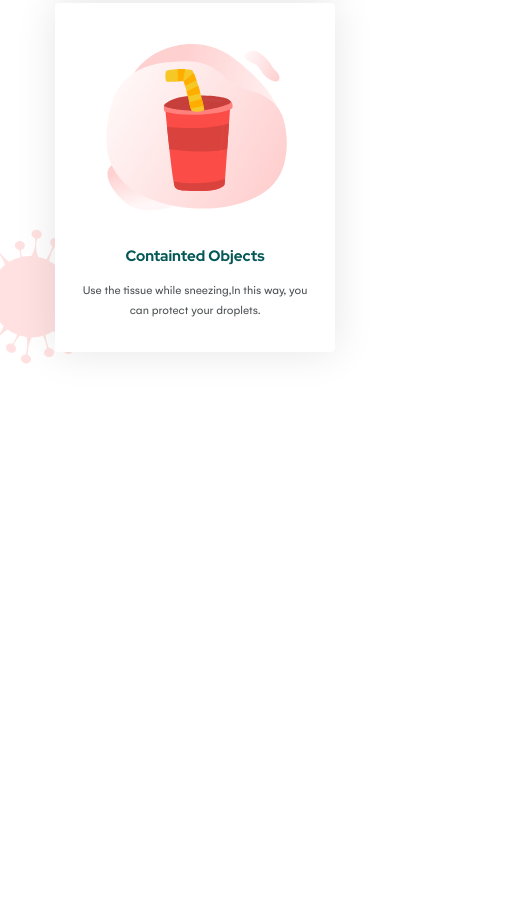
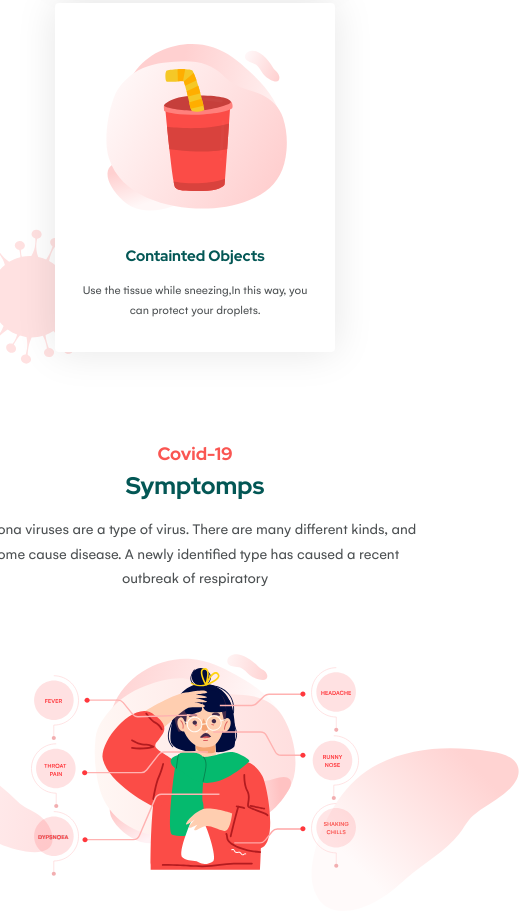
Before and after one commit to nitudeka/verbose-octo-doodle, a Gatsby site: page / in a window 390 px wide. Shown: the part 2136-3048 px from the top of the page, 519 px wide, since content can reach past the window. Before the commit the page ends 2580 px from the top, so only its background shows below. Built offline with nearby package versions, Linux system fonts and the light colour scheme; Gatsby itself is replaced by a stand-in of ours.

Commit message:
added symptomps section

```diff
--- /dev/null
+++ b/src/components/sections/Symptomps.js
@@ -0,0 +1,27 @@
+import React from "react";
+import Group15444 from "../../images/svg/Group15444.svg";
+import path1762 from "../../images/svg/path1762.svg";
+import Path1764 from "../../images/svg/path1764.svg";
+
+const Symptomps = () => {
+  return (
+    <div className="container">
+      <div className="lg:px-0 px-16 flex flex-col justify-center items-center">
+        <p className="text-primary font-heading text-4xl">Covid-19</p>
+        <p className="text-secondary font-heading mt-5 text-5xl">Symptomps</p>
+        <p className="text-3xl w-56rem text-center mb-12 mt-10 leading-relaxed">
+          Corona viruses are a type of virus. There are many different kinds,
+          and some cause disease. A newly identified type has caused a recent
+          outbreak of respiratory
+        </p>
+      </div>
+      <div className="p-8 relative">
+        <img className="absolute -z-1 -left-60 top-2/4" src={path1762} />
+        <img className="absolute -z-1 -right-72 -bottom-10" src={Path1764} />
+        <img src={Group15444} />
+      </div>
+    </div>
+  );
+};
+
+export default Symptomps;
--- a/src/pages/index.js
+++ b/src/pages/index.js
@@ -3,6 +3,7 @@ import Layout from "../components/Layout";
 import Hero from "../components/sections/Hero";
 import Overview from "../components/sections/Overview";
 import Contagion from "../components/sections/Contagion";
+import Symptomps from "../components/sections/Symptomps";
 
 // markup
 const IndexPage = () => {
@@ -11,6 +12,7 @@ const IndexPage = () => {
       <Hero />
       <Overview />
       <Contagion />
+      <Symptomps />
     </Layout>
   );
 };
```
Also changed, not shown: src/images/svg/Group15444.svg (added), src/images/svg/path1762.svg (added), src/images/svg/path1764.svg (added).
